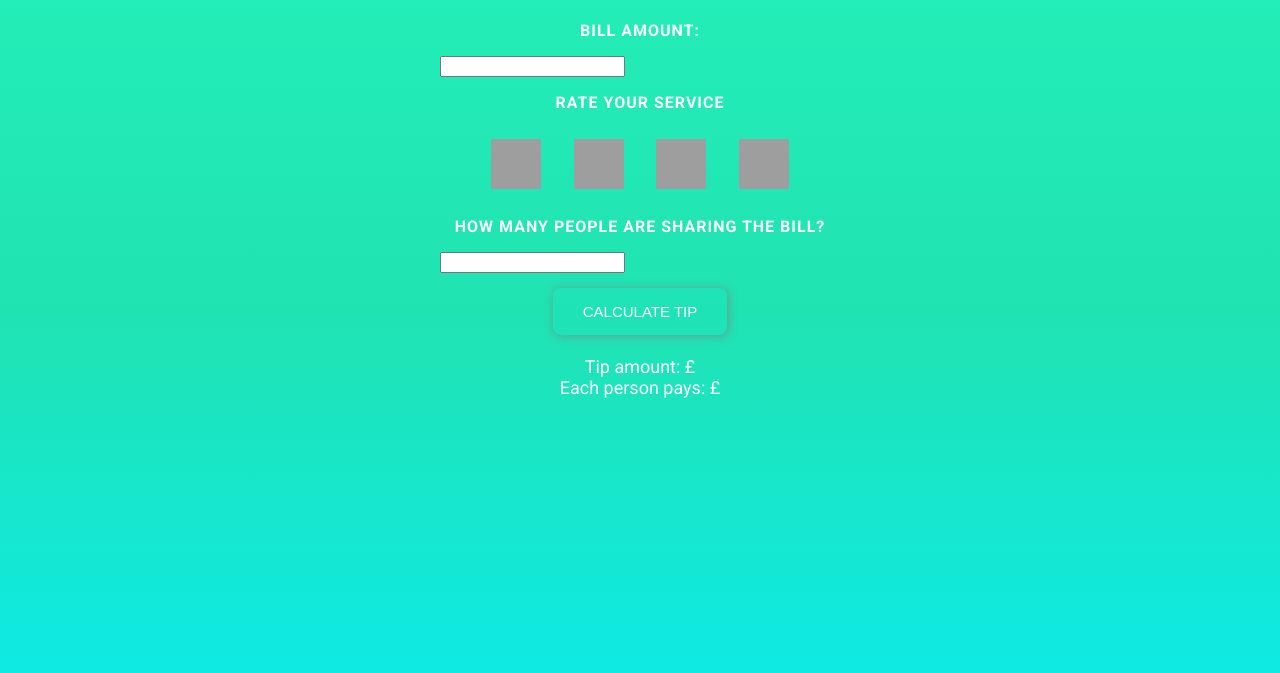
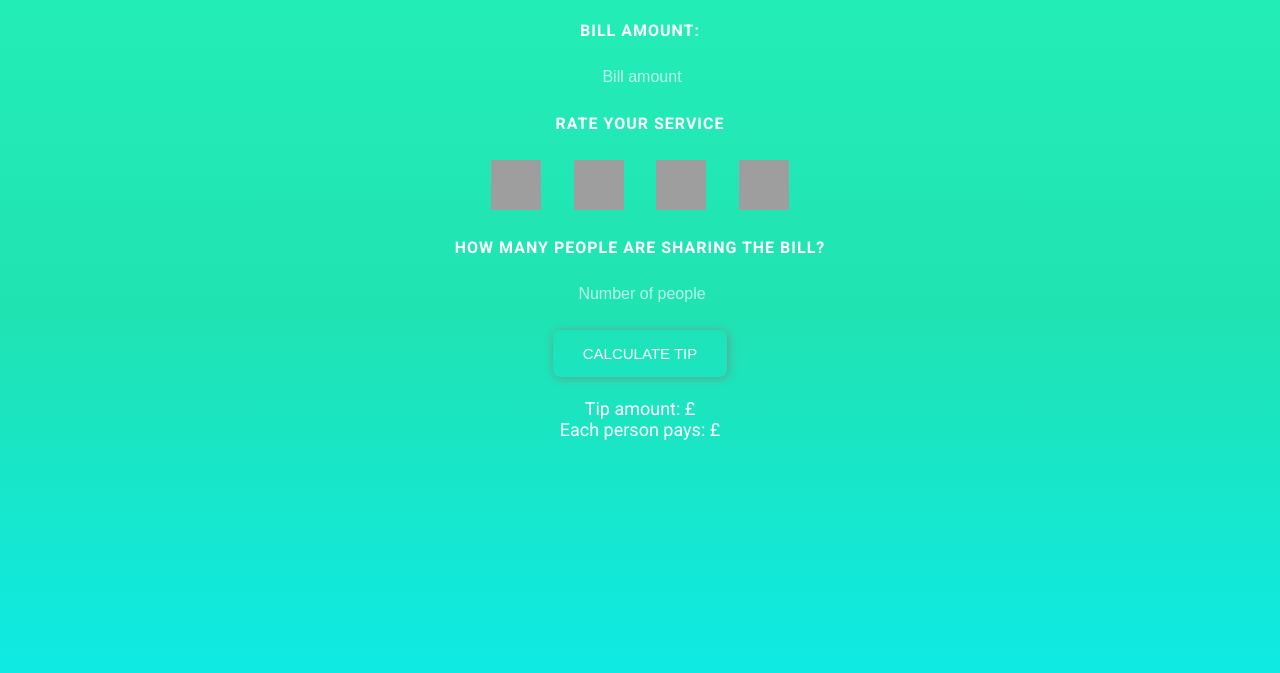
Before and after one commit to tiiaph/Tip-Calculator, a plain HTML site: page index.html in a window 1280 px wide. Shown: the part 95-768 px from the top of the page. Drawn offline with Linux system fonts and the light colour scheme; grey boxes are pictures that could not be loaded.

Commit message:
Update styles.css

```diff
--- a/styles.css
+++ b/styles.css
@@ -39,7 +39,7 @@ h1 {
     letter-spacing: 1px;
 }
 
-input[type="text"] {
+input[type="number"] {
     width: 100%;
     height: 2.5em;
     border: none;
@@ -54,6 +54,12 @@ input:focus{
     color: white;
     text-align:  center;
     font-size: 1.6em;
+}
+
+input[type=number]::-webkit-inner-spin-button,
+input[type=number]::-webkit-outer-spin-button {
+  -webkit-appearance: none;
+  margin: 0;
 }
 
 ::placeholder {
```
